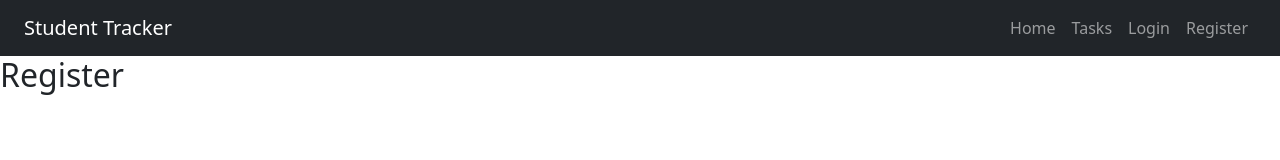
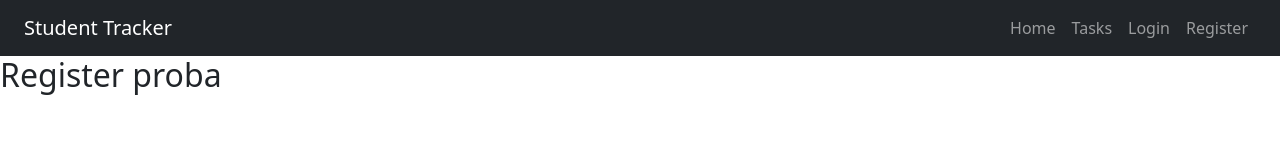
Before and after one commit to vvinkovic/Web-project, a React (Vite) app in the folder Web projekt/client/: page /register in a window 1280 px wide. Shown: the top 160 px of the page. Built offline with nearby package versions, Linux system fonts and the light colour scheme.

Commit message:
Tasks i register promjene

```diff
--- a/Web projekt/client/src/pages/register.jsx
+++ b/Web projekt/client/src/pages/register.jsx
@@ -1,3 +1,3 @@
 export default function Register() {
-  return <h2>Register</h2>;
+  return <h2>Register proba</h2>;
 }
--- a/Web projekt/client/src/pages/tasks.jsx
+++ b/Web projekt/client/src/pages/tasks.jsx
@@ -23,7 +23,7 @@ export default function Tasks() {
       <input
         value={task}
         onChange={(e) => setTask(e.target.value)}
-        placeholder="Unesi task"
+        placeholder="Unesi zadatak"
       />
 
       <button onClick={addTask}>Dodaj</button>
```
